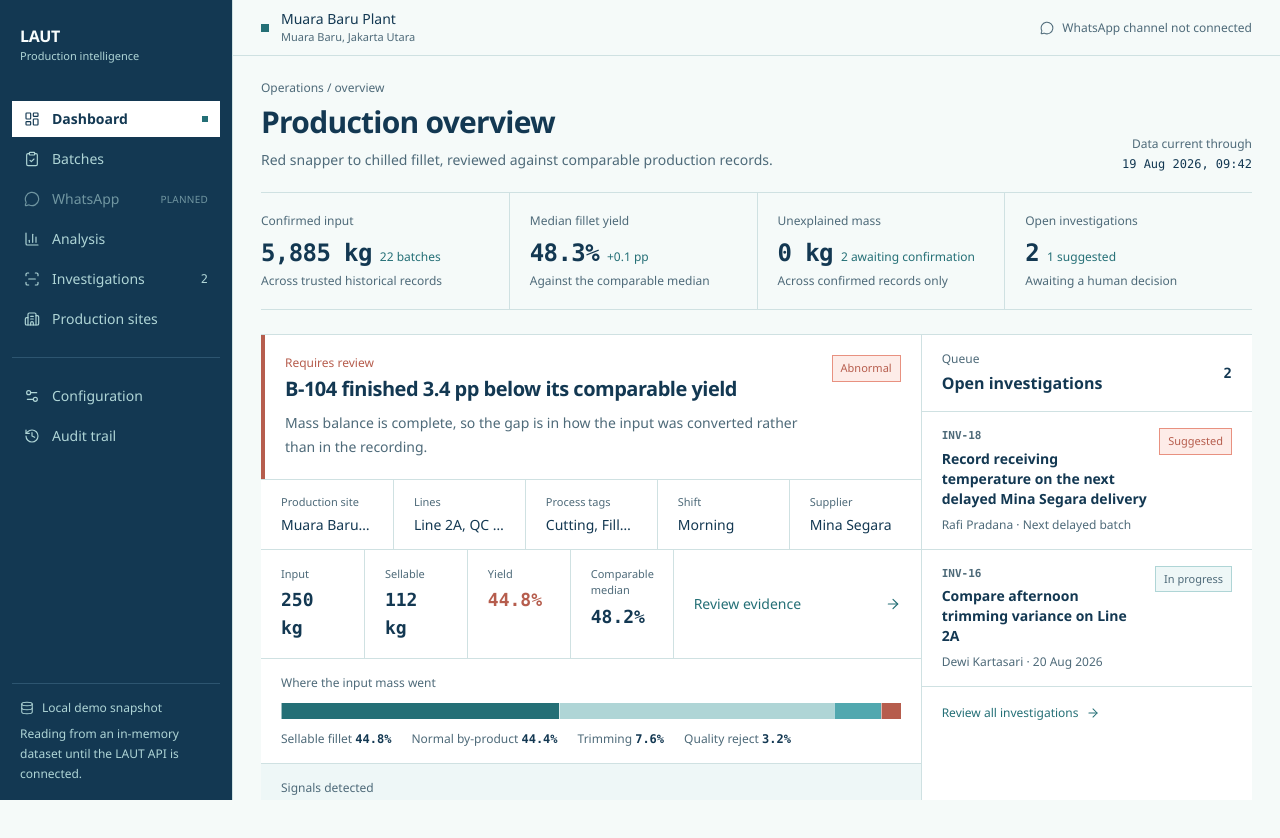
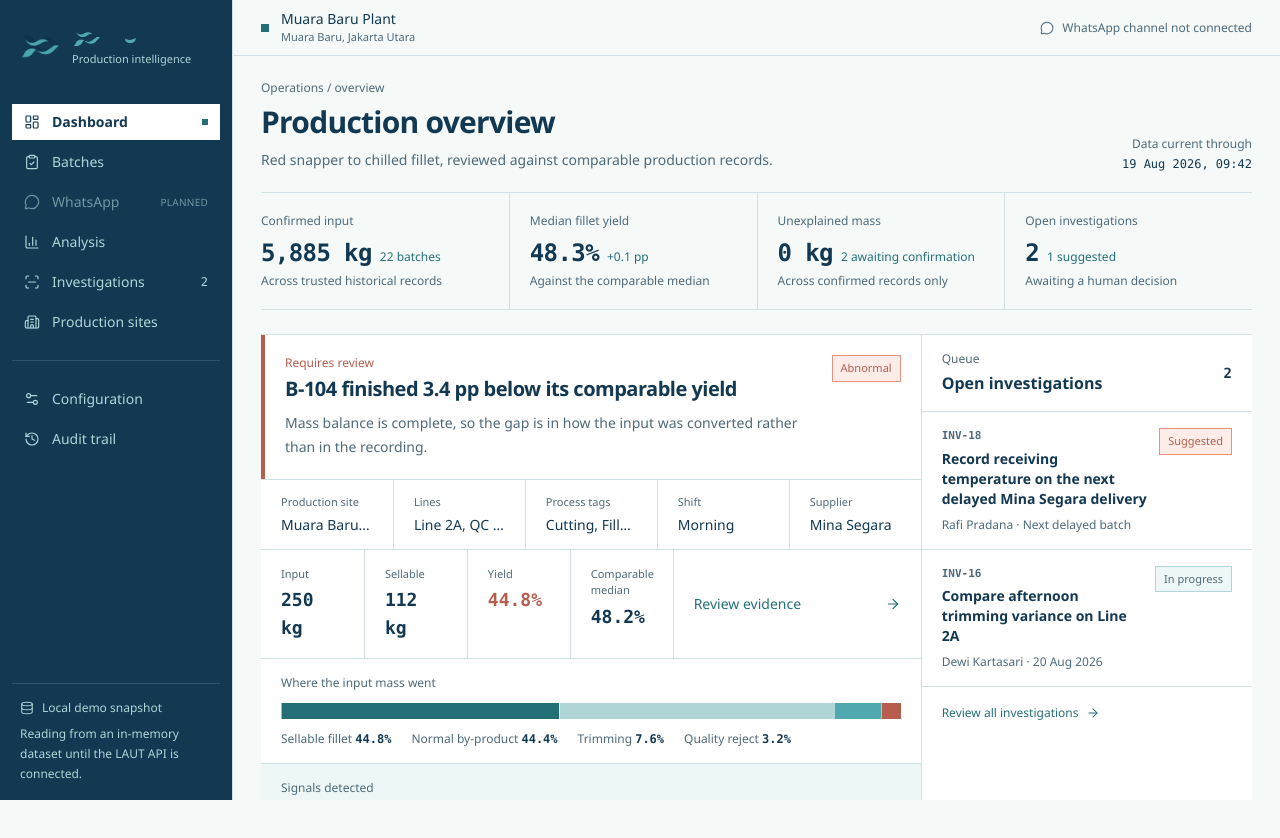
Before and after one commit to rryayaw/LAUT, a Next.js app in the folder frontend/: page / in a window 1280 px wide. Shown: the top 838 px of the page. Built offline with nearby package versions, Linux system fonts and the light colour scheme.

Commit message:
feat(frontend): add LAUT branding to sidebar

```diff
--- a/frontend/src/app/generated.css
+++ b/frontend/src/app/generated.css
@@ -894,6 +894,10 @@ video {
   width: 0.375rem;
 }
 
+.w-10 {
+  width: 2.5rem;
+}
+
 .w-2 {
   width: 0.5rem;
 }
@@ -940,6 +944,10 @@ video {
 
 .w-9 {
   width: 2.25rem;
+}
+
+.w-\[4\.75rem\] {
+  width: 4.75rem;
 }
 
 .w-full {
@@ -1411,6 +1419,11 @@ video {
 
 .bg-transparent {
   background-color: transparent;
+}
+
+.object-contain {
+  -o-object-fit: contain;
+     object-fit: contain;
 }
 
 .p-0 {
--- a/frontend/src/components/app/OperationsShell.tsx
+++ b/frontend/src/components/app/OperationsShell.tsx
@@ -1,6 +1,7 @@
 "use client";
 
 import type { ReactNode } from "react";
+import Image from "next/image";
 import Link from "next/link";
 import { usePathname } from "next/navigation";
 import {
@@ -15,6 +16,8 @@ import {
   Settings2
 } from "lucide-react";
 import type { LucideIcon } from "lucide-react";
+import lautLogo from "@/assets/laut-logo.png";
+import lautTitle from "@/assets/laut-title.png";
 import { useAsyncData } from "@/hooks/useAsyncData";
 import { listProductionSites } from "@/features/production-sites/api/production-sites.api";
 import { listInvestigations } from "@/features/investigations/api/investigations.api";
@@ -95,8 +98,9 @@ function OperationsSidebar() {
   return (
     <aside className="flex h-full min-h-0 flex-col overflow-y-auto bg-[var(--sidebar)] px-3 py-4 text-[var(--sidebar-text)]">
       <div className="flex items-center gap-3 px-2 py-2">
+        <Image alt="" aria-hidden="true" className="h-10 w-10 shrink-0 object-contain" priority src={lautLogo} />
         <div>
-          <p className="text-base font-semibold tracking-tight">LAUT</p>
+          <Image alt="LAUT" className="h-auto w-[4.75rem] object-contain" priority src={lautTitle} />
           <p className="text-[11px] text-[var(--sidebar-muted)]">Production intelligence</p>
         </div>
       </div>
```
Also changed, not shown: frontend/src/assets/laut-logo.png (added), frontend/src/assets/laut-title.png (added).
